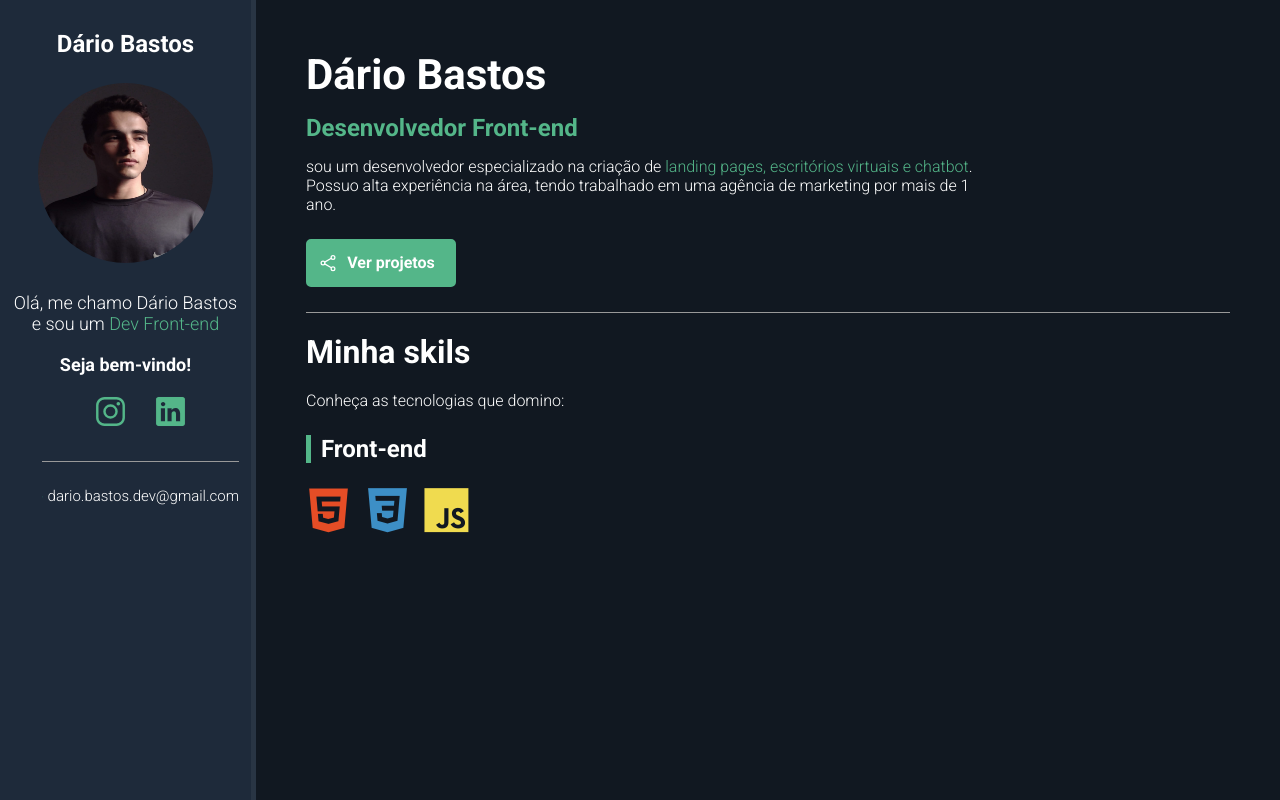
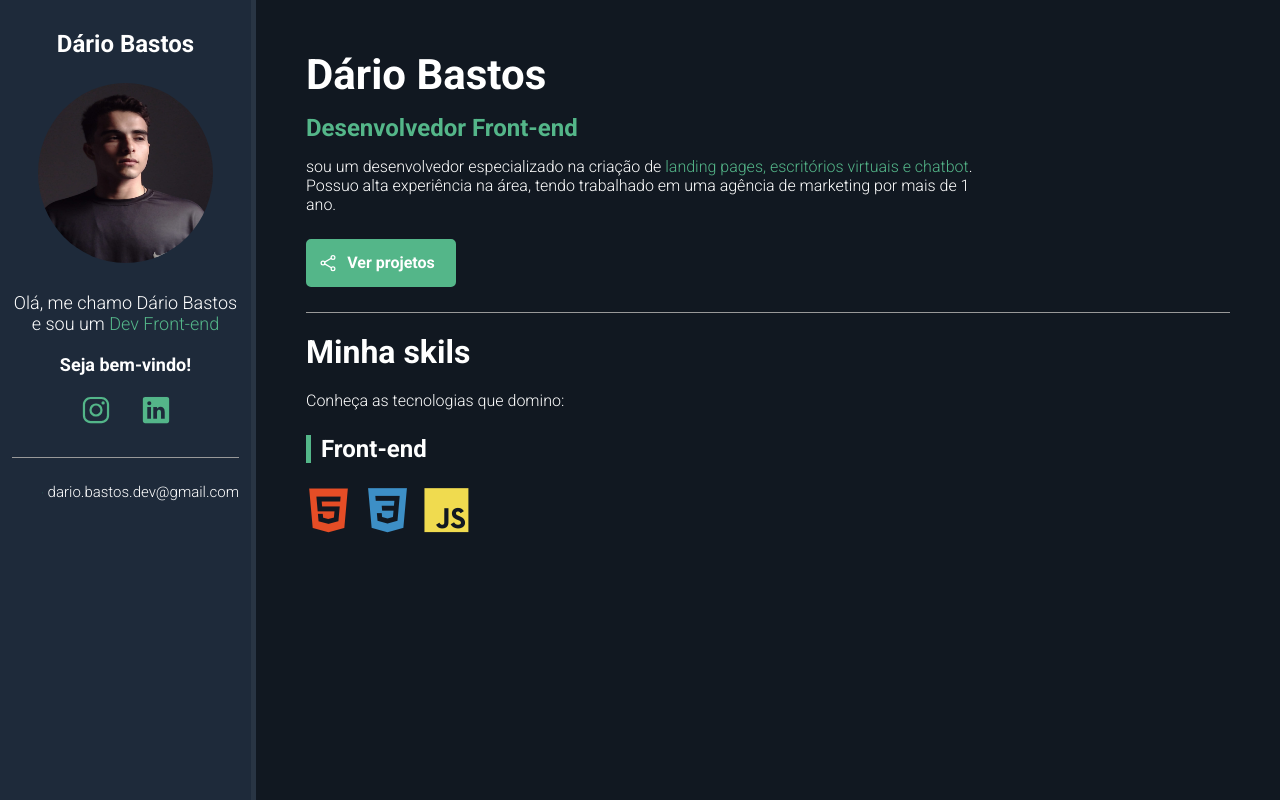
Before and after one commit to dario-bastos-dev/Portifolio, a plain HTML site: page index.html in a window 1280 px wide. Drawn offline with nearby package versions, Linux system fonts and the light colour scheme.

Commit message:
Ajustando CSS3

```diff
--- a/css/style.css
+++ b/css/style.css
@@ -82,7 +82,6 @@
     list-style: none;
     border-bottom: 1px solid var(--border-color);
     margin-bottom: 25px;
-    margin-left: 30px;
     padding-bottom: 25px;
 }
 
@@ -95,7 +94,7 @@
 #social-container li a {
 
     color: var(--main-color);
-    font-size: 33px;
+    font-size: 30px;
 }
 
 #email-container {
```
